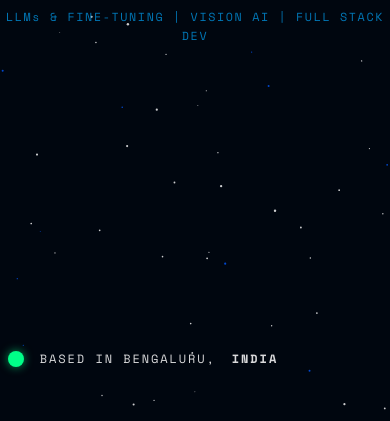
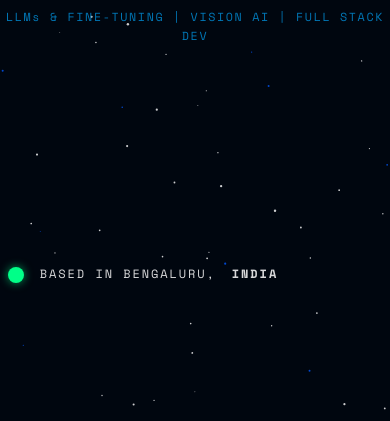
Before and after one commit to Nithya07shree/Portfolio, a plain HTML site: page index.html in a window 390 px wide. Shown: the part 423-844 px from the top of the page. Drawn offline with nearby package versions, Linux system fonts and the light colour scheme; a web font is replaced by a local one.

Commit message:
hero and about section media query adjustment

```diff
--- a/css/hero.css
+++ b/css/hero.css
@@ -145,7 +145,7 @@
     }
 
     .hero-location {
-        top: 90%;
+        top: 80%;
     }
 
     /* Collapse nav links */
@@ -180,6 +180,6 @@
     .hero-location {
         font-size: 0.75rem;
         letter-spacing: 0.12rem;
-        top: 90%;
+        top: 80%;
     }
 }
```
